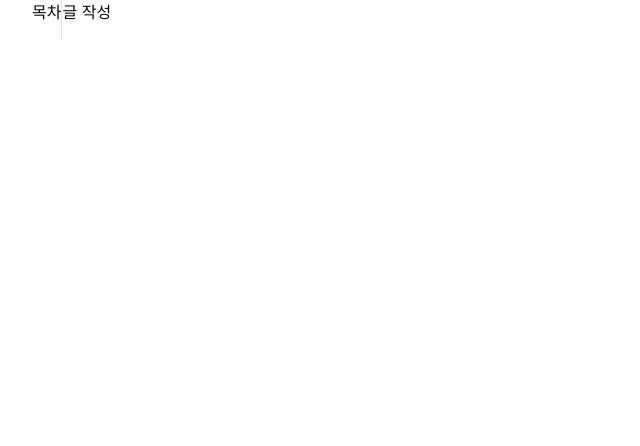
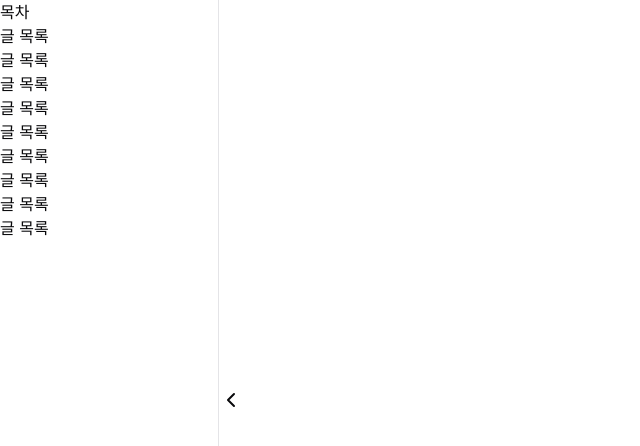
Before and after one commit to sechan100/pageflow_fe, a Next.js app: page /user/books/1/write in a window 1280 px wide. Shown: the top 446 px of the page, without its empty margins (0-640 px from the left). Built offline with nearby package versions, Linux system fonts and the light colour scheme.

Commit message:
feat: book write outline Collapsible 기능 구현

```diff
--- a/src/app/(write)/layout.tsx
+++ b/src/app/(write)/layout.tsx
@@ -1,3 +1,4 @@
+import { cn } from "@/shared/libs/utils"
 import GlobalLayout from "../GlobalLayout"
 
 
@@ -12,7 +13,7 @@ export default function RootLayout({
 }) {
   return (
     <GlobalLayout>
-      <div className="container">
+      <div className={cn("h-[100vh]")}>
         {children}
       </div>
     </GlobalLayout>
--- a/src/app/(write)/user/books/[bookId]/write/page.tsx
+++ b/src/app/(write)/user/books/[bookId]/write/page.tsx
@@ -1,6 +1,9 @@
 'use client';
 import { useRouting } from "@/shared/hook/useRouting";
+import { useState } from "react";
+import { Collapsible, CollapsibleTrigger, CollapsibleContent } from "@radix-ui/react-collapsible";
 import { Separator } from "@/shared/components/shadcn/separator";
+import { ChevronLeftIcon, ChevronRightIcon } from "lucide-react";
 
 
 
@@ -10,13 +13,32 @@ import { Separator } from "@/shared/components/shadcn/separator";
 export default function BookWritePage() {
   const router = useRouting();
   const bookId = router.params.bookId;
-
+  const [isOutlineOpen, setIsOutlienOpen] = useState(true);
 
   return (
-    <div className="flex h-10">
-      <div>목차</div>
-      <Separator orientation="vertical" />
-      <div>글 작성</div>
+    <div className="flex h-full">
+      <Collapsible className="flex" onOpenChange={isOpen => setIsOutlienOpen(isOpen)} open={isOutlineOpen}>
+        <CollapsibleContent className="w-[17vw]">
+          <ul>
+            <li>목차</li>
+            <li>글 목록</li>
+            <li>글 목록</li>
+            <li>글 목록</li>
+            <li>글 목록</li>
+            <li>글 목록</li>
+            <li>글 목록</li>
+            <li>글 목록</li>
+            <li>글 목록</li>
+            <li>글 목록</li>
+          </ul>
+        </CollapsibleContent>
+        <Separator orientation="vertical" />
+        <div className="flex items-center">
+          <CollapsibleTrigger className="cursor-pointer hover:bg-gray-600 bg-transparent rounded-full" asChild>
+            {isOutlineOpen ? <ChevronLeftIcon /> : <ChevronRightIcon />}
+          </CollapsibleTrigger>
+        </div>
+      </Collapsible>
     </div>
   );
 }
```
